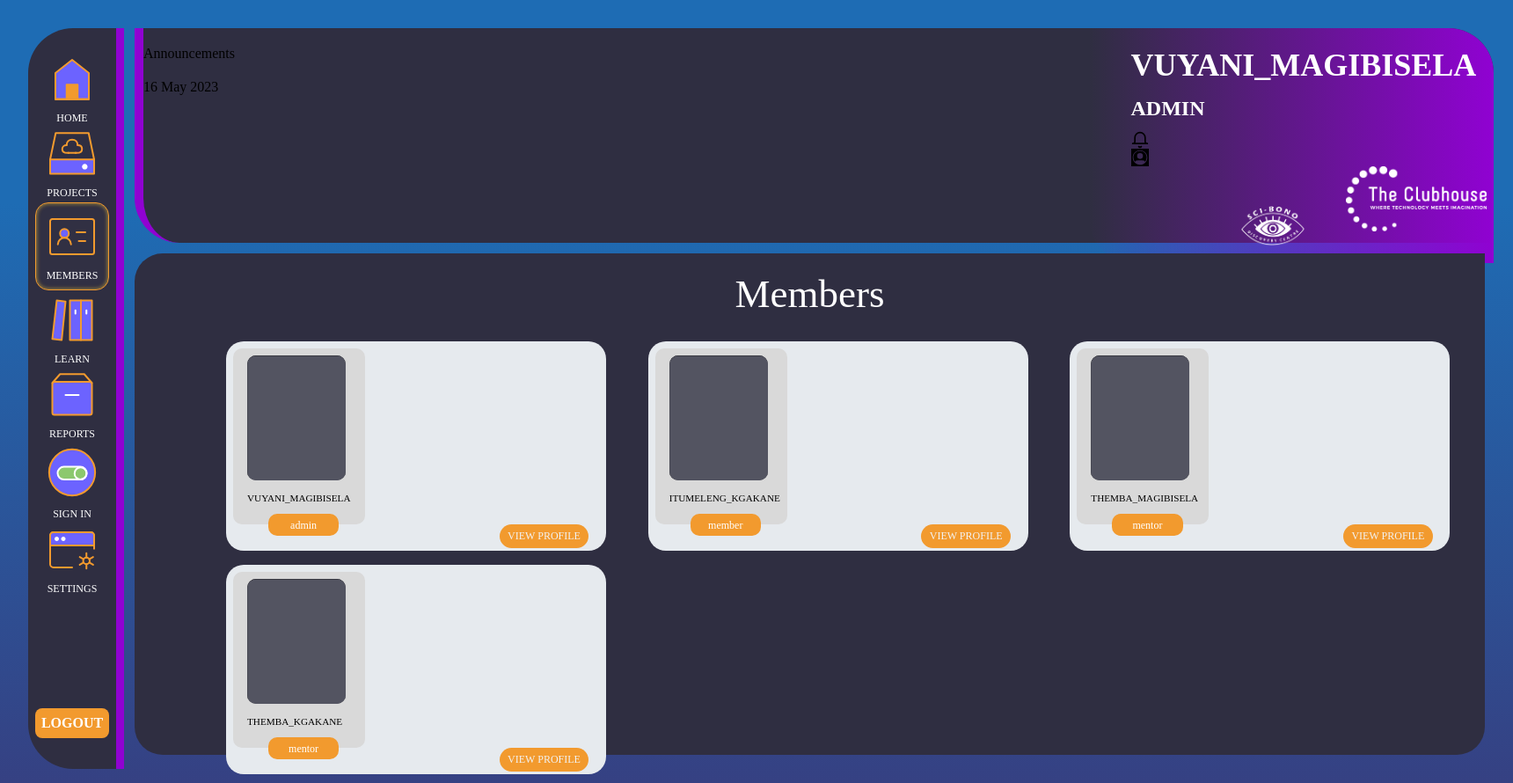
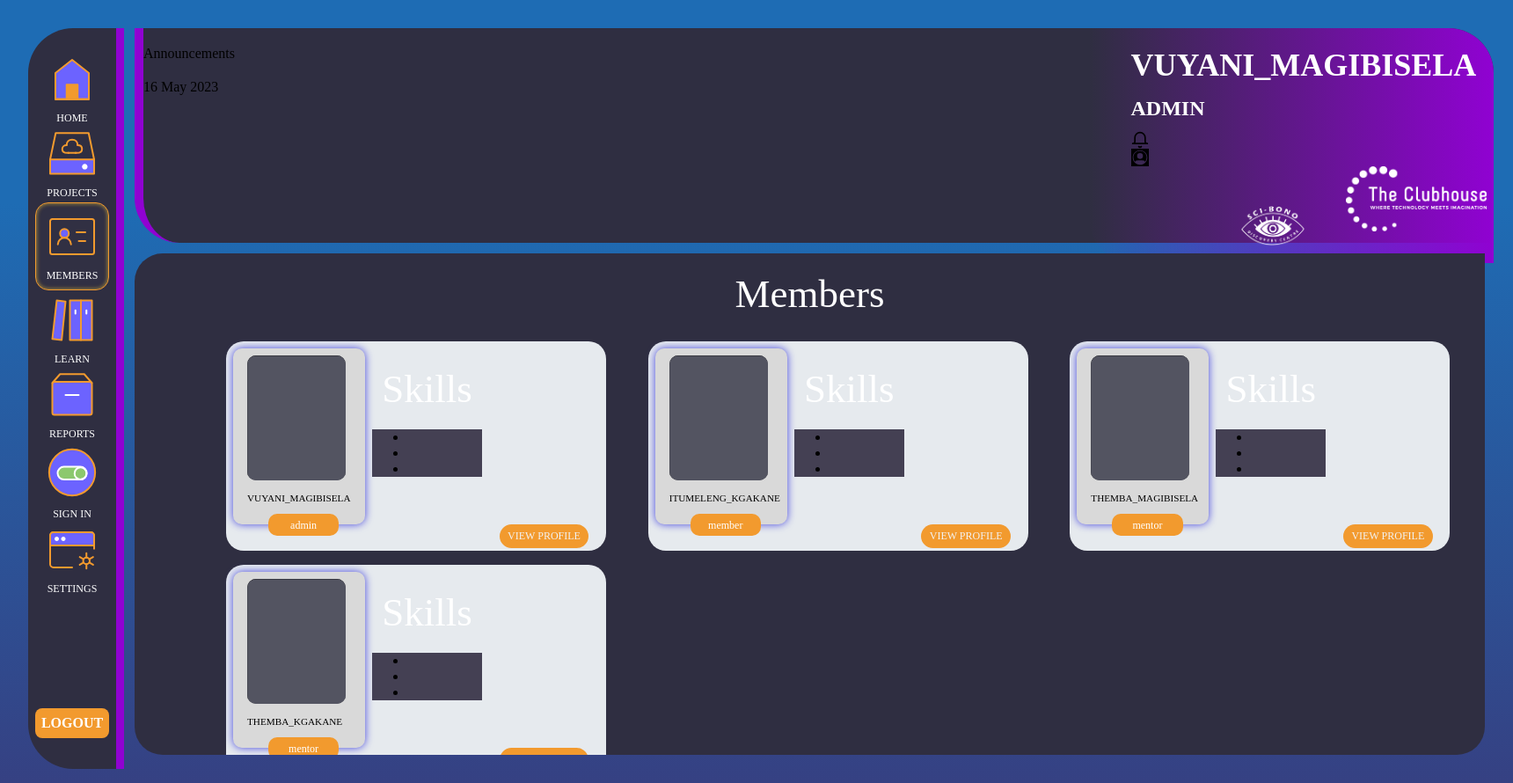
Before and after one commit to Vuyani-Magibisela/Sci-Bono_Clubhoue_LMS, a PHP site: page /members.php in a window 1720 px wide; the page is wider, and only the part inside the window is pictured. Shown: that part at 88% size. Run offline with PHP 8.4, Linux system fonts and the light colour scheme; a user stored in the database is signed in; data comes from the database, SQL or seed files in the repository.

Commit message:
styled members and added new user

```diff
--- a/display_members.php
+++ b/display_members.php
@@ -25,6 +25,14 @@ while ($row = mysqli_fetch_assoc($result)) {
             <div class="memberRole">
                 <p>'.$userType.'</p>
             </div>
+            <div class="memberSkills">
+                <h1>Skills</h1>
+                <ul class="badges">
+                    <li><a href=""></a></li>
+                    <li><a href=""></a></li>
+                    <li><a href=""></a></li>
+                </ul>
+            </div>
 
             <div class="viewProfile_Btn">
                 <button onclick="signIn('.$userId.')">View Profile</button> <!-- Pass user ID to signIn function -->
--- a/style.css
+++ b/style.css
@@ -490,6 +490,7 @@ form select option{
 .content_section_members{
     background: #2F2E41;
     border-radius: 2em 0 2em 2em;
+    overflow: scroll;
 }
 
 .content_section_members h1{
@@ -517,6 +518,7 @@ form select option{
     height: 200px;
     background: #D9D9D9;
     border-radius: 10px;
+    filter: drop-shadow(0px 0px 5px #4444dd);
 }
 .memberImg img{
     width:111.93px;
@@ -587,7 +589,13 @@ form select option{
     cursor: pointer;
 }
 
+.memberSkills{
 
+}
+
+.badges{
+    background: #444053;
+}
 
 
 
--- a/testUsers.txt
+++ b/testUsers.txt
@@ -9,3 +9,7 @@ Password: 13378
 UserName: Kgotso_Maponya
 UserType: Member
 Password: 123Kgotso
+
+UserName: itumeleng_kgakane
+UserType: Member
+Password: 123Kgotso
```
